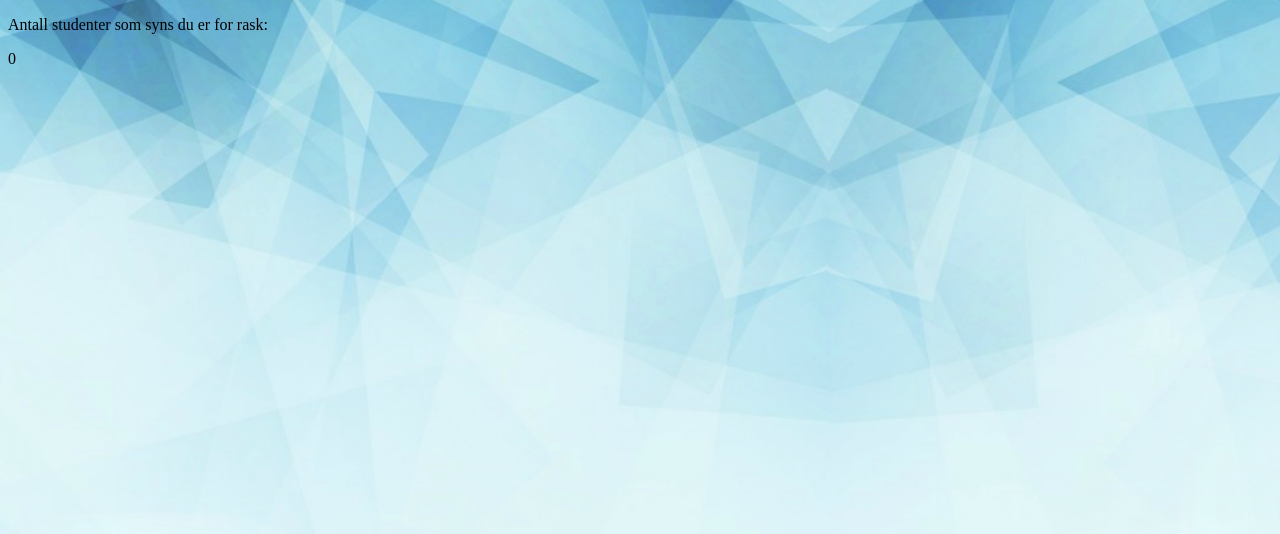
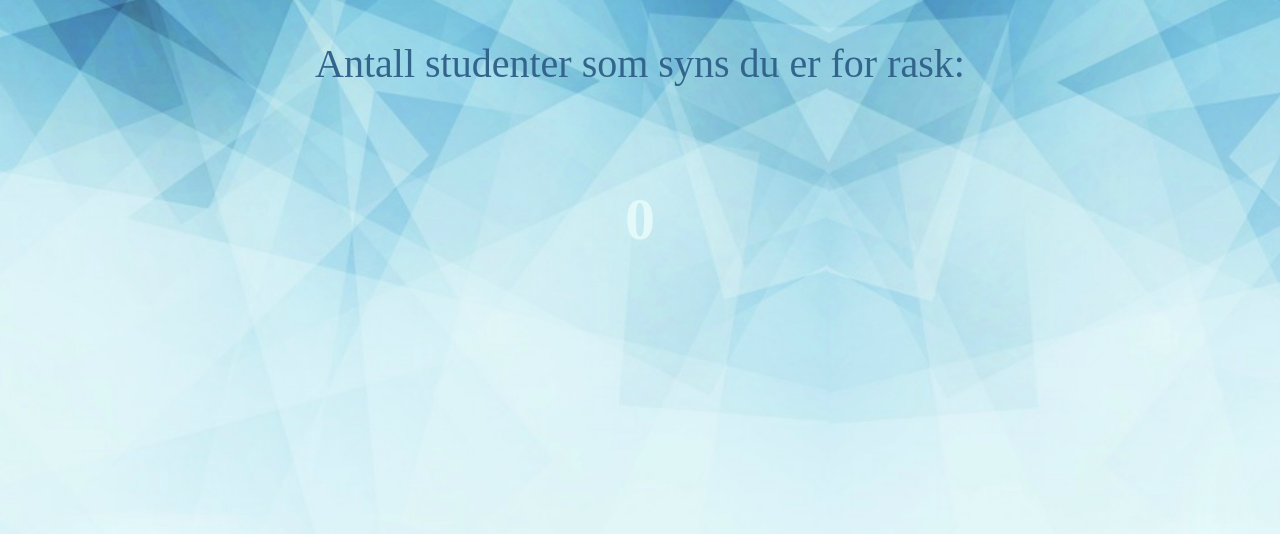
Before and after one commit to HugoSK/Group86TDT4140, a PHP site: page /teacher.php in a window 1280 px wide. Shown: the part 120-654 px from the top of the page. Run offline with PHP 8.4, Linux system fonts and the light colour scheme; data that the repository does not hold is empty.

Commit message:
Add files via upload

```diff
--- a/stylesheet.css
+++ b/stylesheet.css
@@ -36,7 +36,7 @@ body {
     background-color: #E2F8F9;
 }
 
-#counter {
+.counter {
     font-family: "Bodoni 72 Oldstyle";
     font-weight: bold;
     font-size: 70px;
@@ -44,3 +44,15 @@ body {
     text-align: center;
     margin-top: 40px;
 }
+p {
+    font-family: "Bodoni 72 Oldstyle";
+    font-size: 40px;
+    text-align: center;
+    color: #33658C;
+}
+h1{
+    font-family: "Bodoni 72 Oldstyle";
+    font-size: 60px;
+    color: #E2F8F9;
+    text-align: center;
+}
--- a/teacher.php
+++ b/teacher.php
@@ -25,8 +25,8 @@ $conn->close();
 <body>
     <div ID="header">Extrovert</div>
     <div id="counter">
-        <p>Antall studenter som syns du er for rask: </p>
-        <?php echo $rowcount ?>
+        <p>Antall studenter som syns du er for rask: </p><br>
+        <h1><?php echo $rowcount ?><h1>
     </div>
 </body>
 </html>
```
